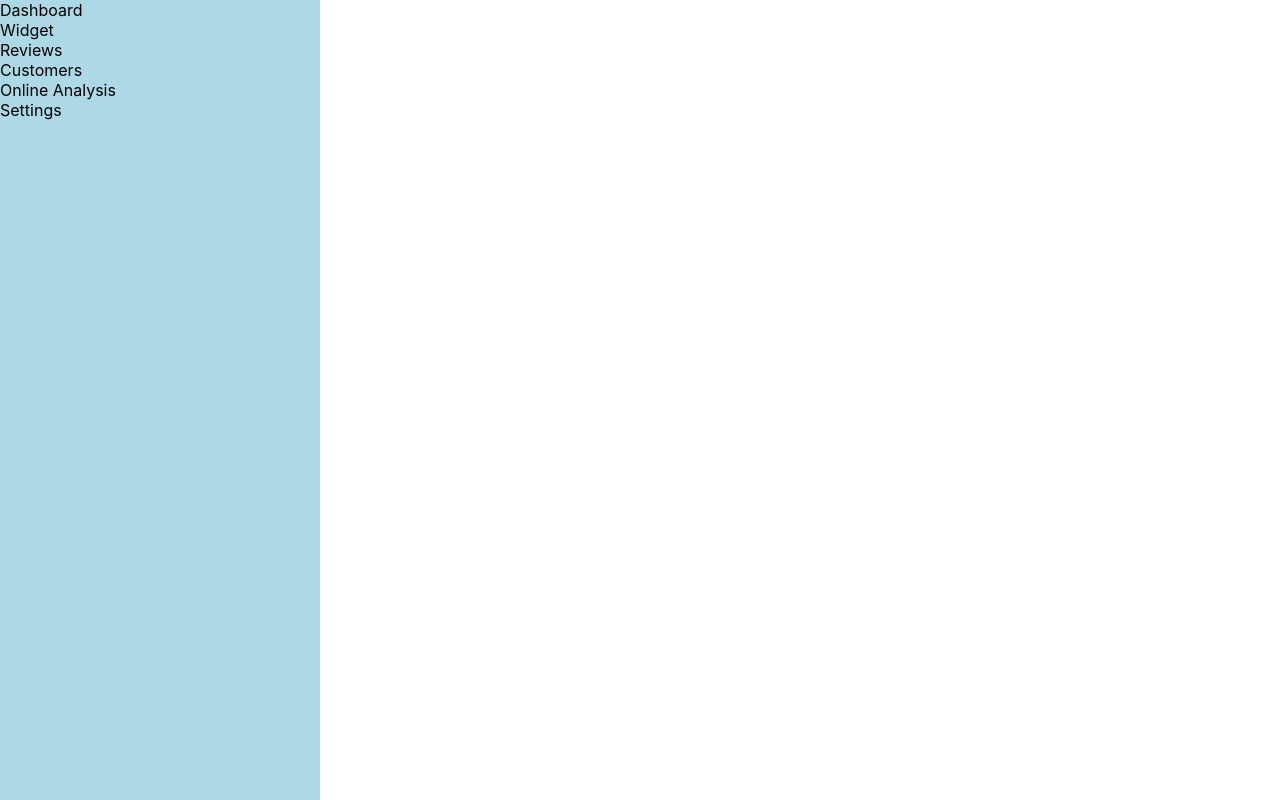
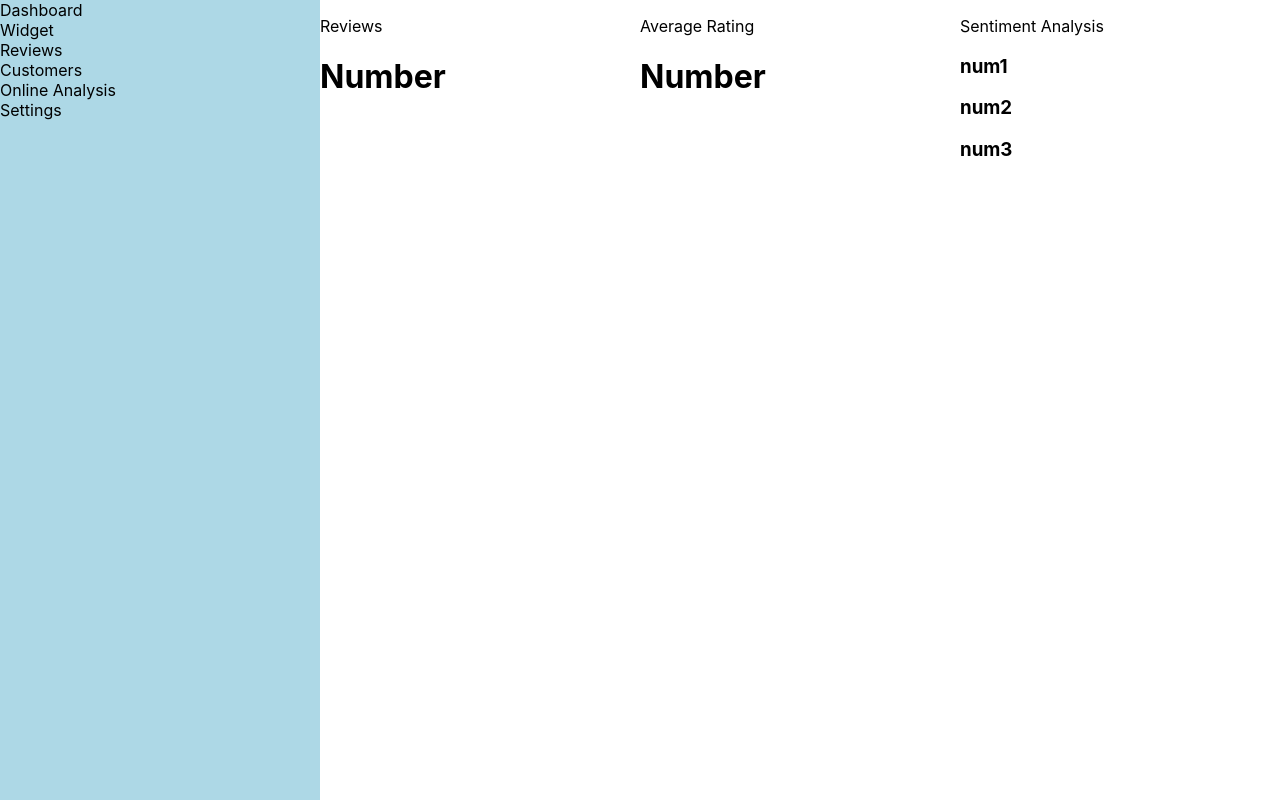
Before and after one commit to cinduhrz/intotoreact-lab, a React (Create React App) app: page / in a window 1280 px wide. Built offline with nearby package versions, Linux system fonts and the light colour scheme.

Commit message:
created sentiment analysis component

```diff
--- a/src/App.js
+++ b/src/App.js
@@ -1,13 +1,18 @@
 // Import Dependencies
 import logo from './logo.svg';
 import './App.css';
+import './styles.css'
 import Sidebar from './components/Sidebar';
-import './styles.css'
+import Section from './components/Section';
+import SentimentAnalysis from './components/SentimentAnalysis';
 
 function App() {
   return (<>
     <div className="main" >
       <Sidebar />
+      <Section sectionClass="reviews" sectionTitle="Reviews"/>
+      <Section sectionClass="average-rating" sectionTitle="Average Rating"/>
+      <SentimentAnalysis />
     </div>
   </>);
 }
--- /dev/null
+++ b/src/components/Section.js
@@ -0,0 +1,13 @@
+function Section(props){
+    return (<>
+        <div className={`${props.sectionClass} topSection`}>
+            <p>{props.sectionTitle}</p>
+            <h1>Number</h1>
+        </div>
+    </>)
+}
+
+
+
+// export component
+export default Section
--- a/src/components/SentimentAnalysis.js
+++ b/src/components/SentimentAnalysis.js
@@ -0,0 +1,15 @@
+function SentimentAnalysis(props){
+    return (<>
+        <div className="sentiment-analysis top-section">
+            <p>Sentiment Analysis</p>
+            <h3>num1</h3>
+            <h3>num2</h3>
+            <h3>num3</h3>
+        </div>
+    </>)
+}
+
+
+
+// export component
+export default SentimentAnalysis
```
Also changed, not shown: src/components/AverageRating.js (deleted), src/components/Reviews.js (deleted), src/styles.css (line endings or trailing spaces).
